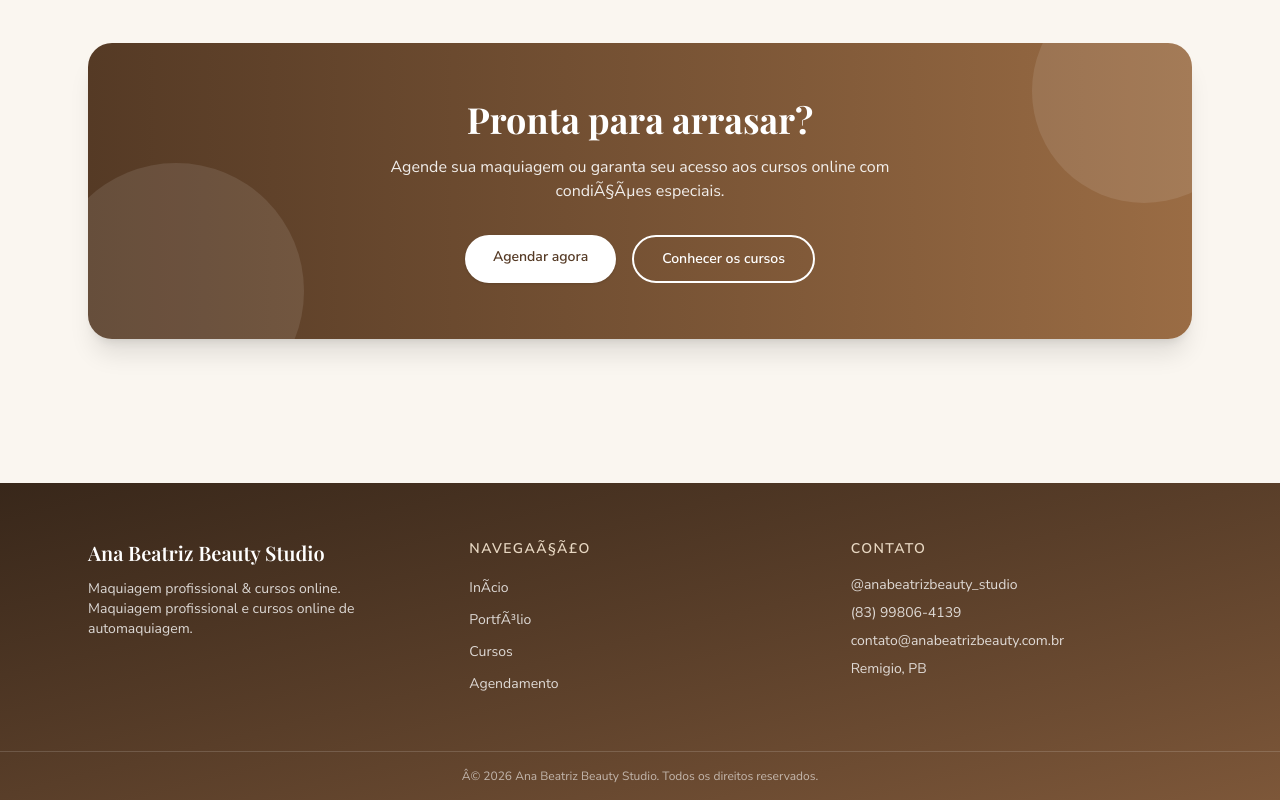
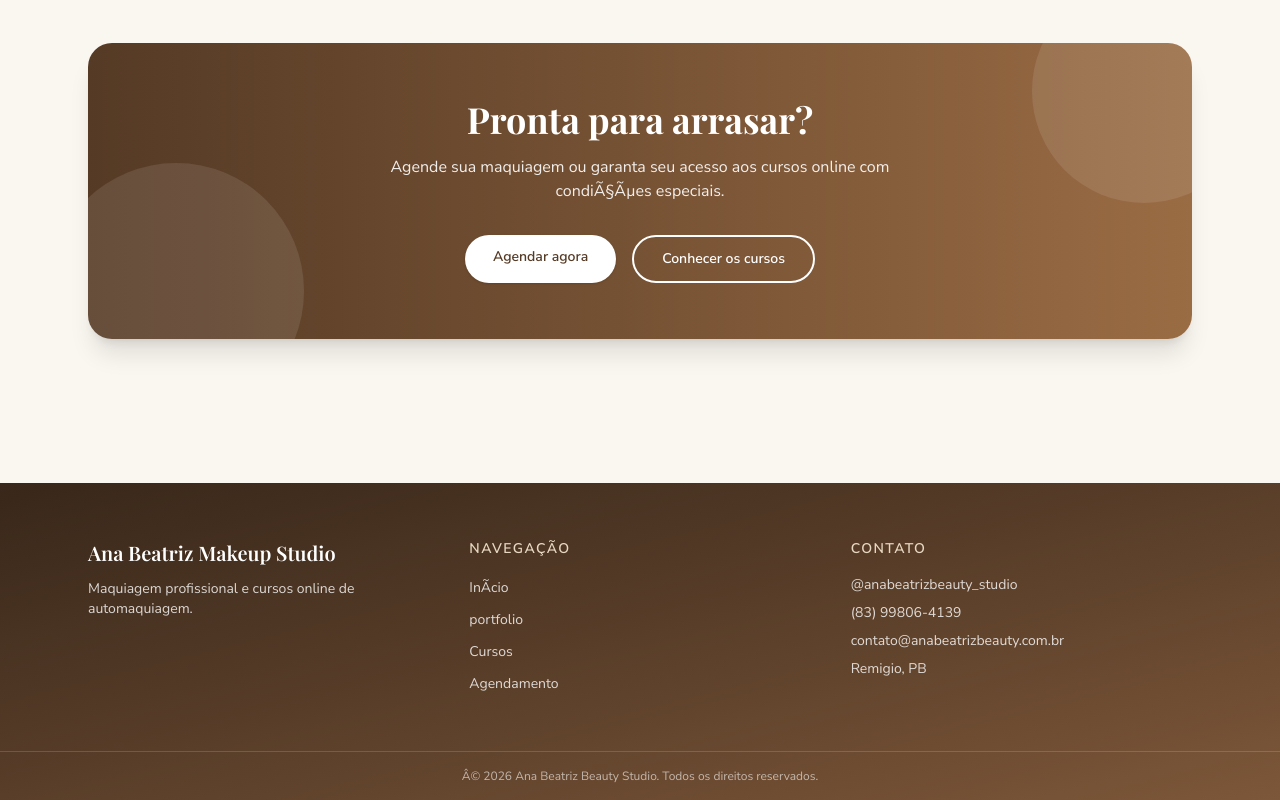
Before and after one commit to SillvaPedro/ana-beatriz-beauty-studio, a Next.js app: page / in a window 1280 px wide. Shown: the part 3936-4736 px from the top of the page. Built offline with nearby package versions, Linux system fonts and the light colour scheme; a web font is replaced by a local one.

Commit message:
feat: ajusta textos do rodape

```diff
--- a/components/Footer.tsx
+++ b/components/Footer.tsx
@@ -3,7 +3,7 @@ import { site } from "@/lib/site";
 
 const links = [
   { href: "/", label: "InÃ­cio" },
-  { href: "/portfolio", label: "PortfÃ³lio" },
+  { href: "/portfolio", label: "portfolio" },
   { href: "/cursos", label: "Cursos" },
   { href: "/agendamento", label: "Agendamento" },
 ];
@@ -13,13 +13,13 @@ export default function Footer() {
     <footer className="mt-20 bg-gradient-to-br from-brown-900 to-beige-700 text-white">
       <div className="mx-auto grid max-w-6xl gap-10 px-4 py-14 sm:px-6 md:grid-cols-3">
         <div>
-          <p className="font-display text-xl font-semibold">Ana Beatriz Beauty Studio</p>
+          <p className="font-display text-xl font-semibold">Ana Beatriz Makeup Studio</p>
           <p className="mt-3 max-w-xs text-sm text-white/80">
-            {site.tagline}. Maquiagem profissional e cursos online de automaquiagem.
+            Maquiagem profissional e cursos online de automaquiagem.
           </p>
         </div>
         <div>
-          <p className="text-sm font-semibold uppercase tracking-widest text-beige-200">NavegaÃ§Ã£o</p>
+          <p className="text-sm font-semibold uppercase tracking-widest text-beige-200">Navegação</p>
           <ul className="mt-4 space-y-2">
             {links.map((link) => (
               <li key={link.href}>
```
